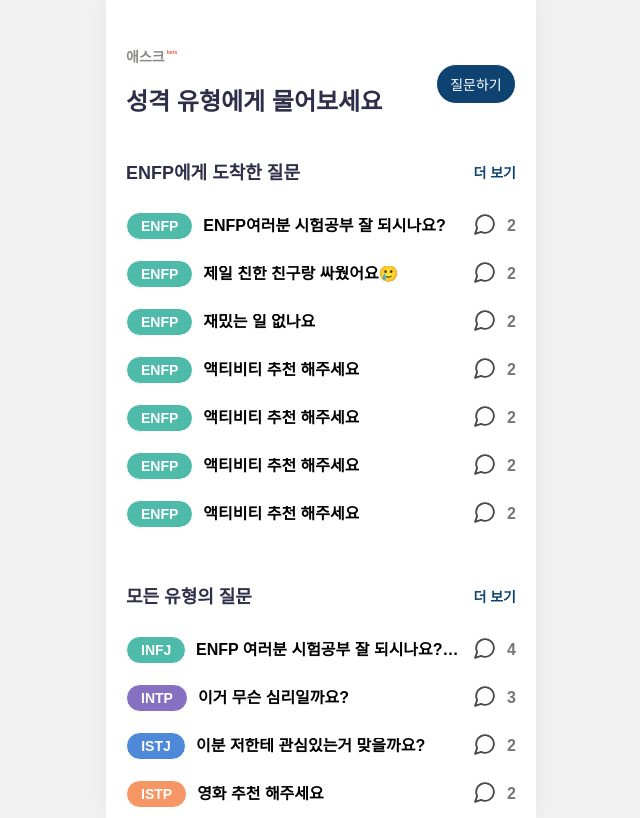
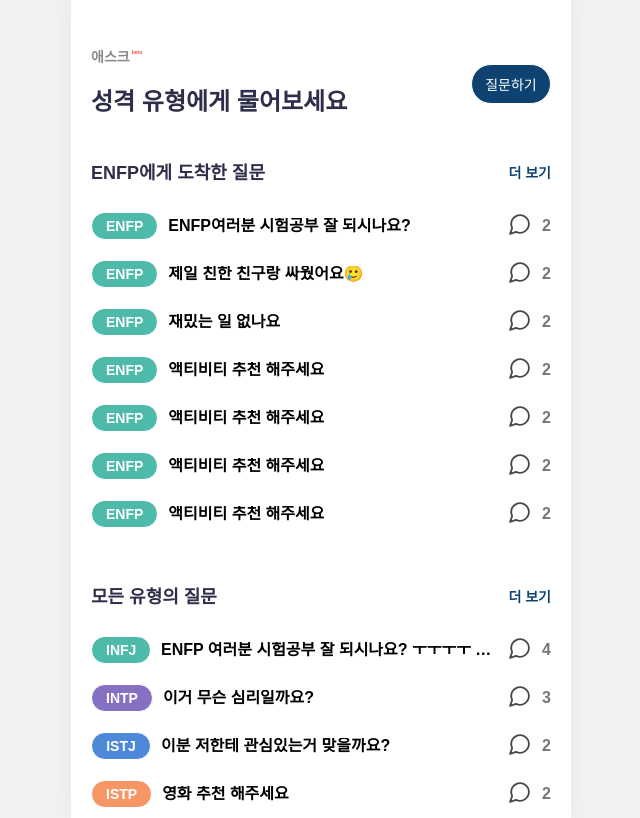
Before and after one commit to boeunLee/PracticeMbti, a React (Create React App) app: page / in a window 1280 px wide. Shown: the whole page, without its empty margins (319-959 px from the left). Built offline with nearby package versions, Linux system fonts and the light colour scheme.

Commit message:
🎨 style: 최대 너비값 수정
430px -> 500px

```diff
--- a/src/layout/BasicLayout.jsx
+++ b/src/layout/BasicLayout.jsx
@@ -2,7 +2,7 @@ import React from "react";
 import styled from "styled-components";
 
 const LayoutWrapper = styled.div`
-  width: clamp(390px, 100%, 430px);
+  width: clamp(390px, 100%, 500px);
   min-height: 100vh;
   margin: 0 auto;
   position: relative;
```
